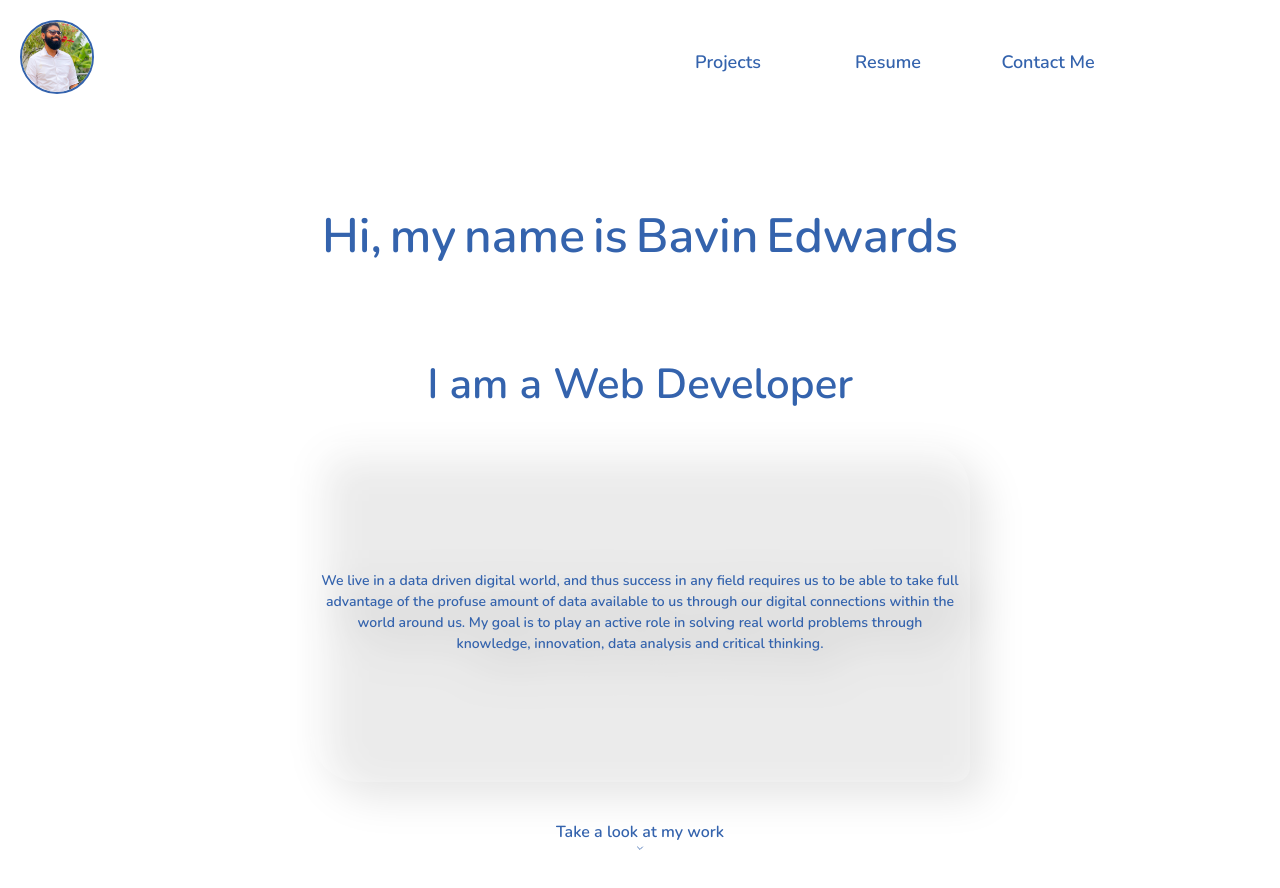
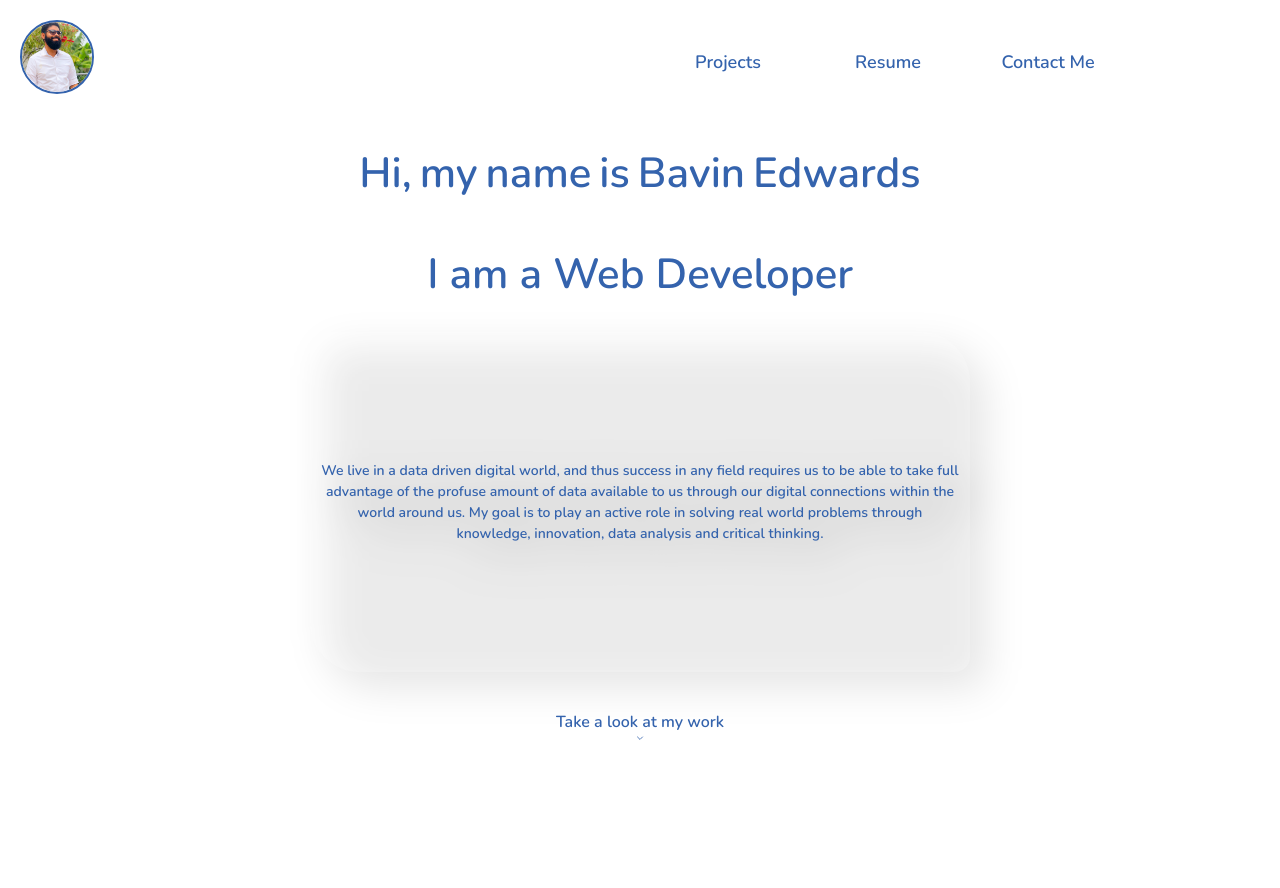
Before and after one commit to zerico007/profile, a React (Create React App) app: page / in a window 1280 px wide. Shown: the top 888 px of the page. Built offline with nearby package versions, Linux system fonts and the light colour scheme.

Commit message:
home layout fixes

```diff
--- a/src/components/Home.js
+++ b/src/components/Home.js
@@ -10,10 +10,6 @@ const ContainerDiv = styled.div`
   overflow-y: scroll;
   display: flex;
   flex-direction: column;
-  justify-content: center;
-  background-repeat: no-repeat;
-  background-size: ${(props) => (props.mobileSite ? "fill" : "contain")};
-  background-position: center;
   background-color: white;
   align-items: center;
 `;
@@ -44,16 +40,17 @@ const AboutDiv = styled.div`
 const NameDiv = styled.div`
   position: relative;
   display: flex;
-  margin: 4rem 0;
+  margin-bottom: 2rem;
+  margin-top: 2rem;
   flex-wrap: wrap;
   justify-content: center;
   align-items: center;
-  width: 60vw;
+  width: 80vw;
   line-height: ${(props) => (props.mobileSite ? "3rem" : "4rem")};
   height: 32px;
   border: none;
   padding: 10px;
-  font-size: 48px;
+  font-size: ${(props) => (props.mobileSite ? "32px" : "42px")};
   font-weight: bold;
   text-align: center;
   color: #3463ad;
@@ -65,7 +62,7 @@ const NameDiv = styled.div`
 const TitleDiv = styled.div`
   position: relative;
   display: flex;
-  margin-top: ${(props) => (props.mobileSite ? "7rem" : "3rem")};
+  margin-top: 2rem;
   margin-bottom: 1rem;
   justify-content: center;
   align-items: center;
@@ -73,7 +70,7 @@ const TitleDiv = styled.div`
   height: 32px;
   border: none;
   padding: 10px;
-  font-size: ${(props) => (props.mobileSite ? "36px" : "42px")};
+  font-size: ${(props) => (props.mobileSite ? "28px" : "42px")};
   font-weight: bold;
   color: #3463ad;
   @media (max-width: 400px) {
--- a/src/components/NavBar.js
+++ b/src/components/NavBar.js
@@ -13,7 +13,6 @@ const NavDiv = styled.div`
   padding: 20px;
   background: white;
   z-index: 10;
-  margin-bottom: 3rem;
   box-sizing: border-box;
 `;
 
```
